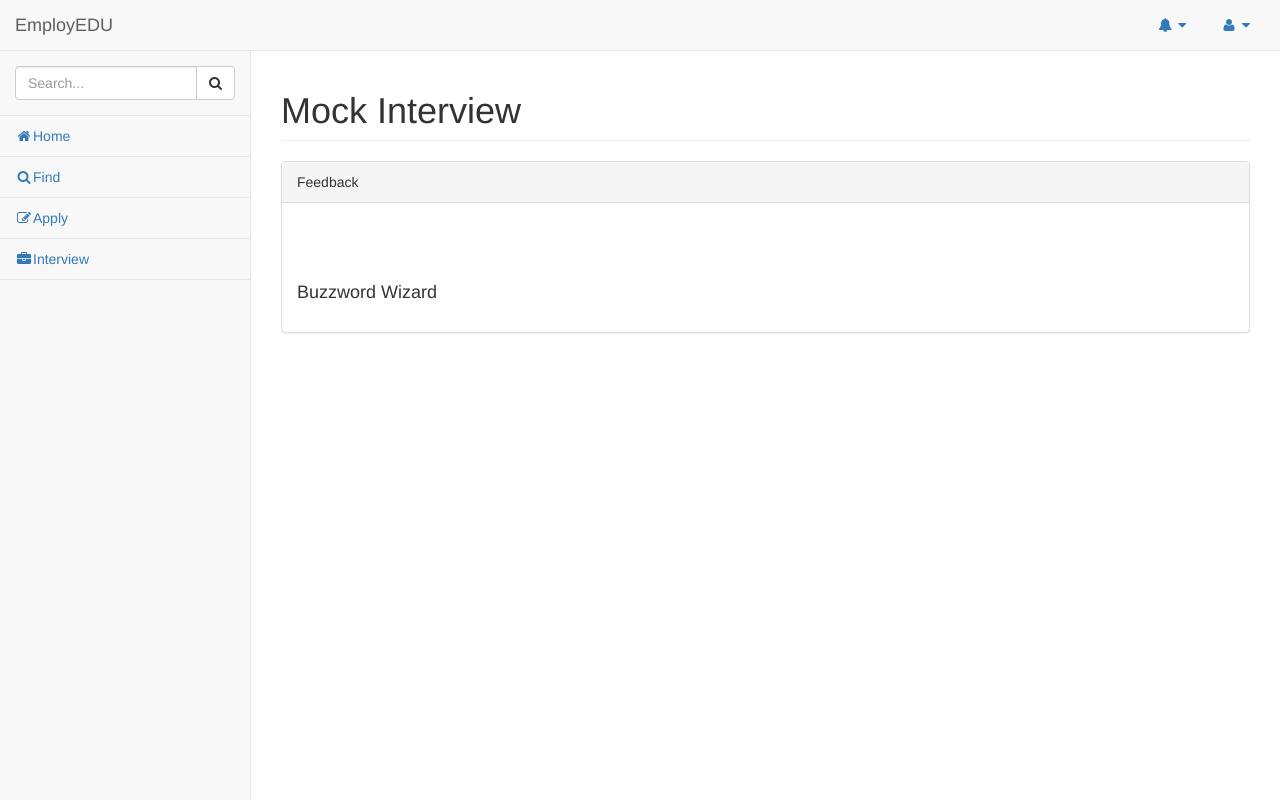
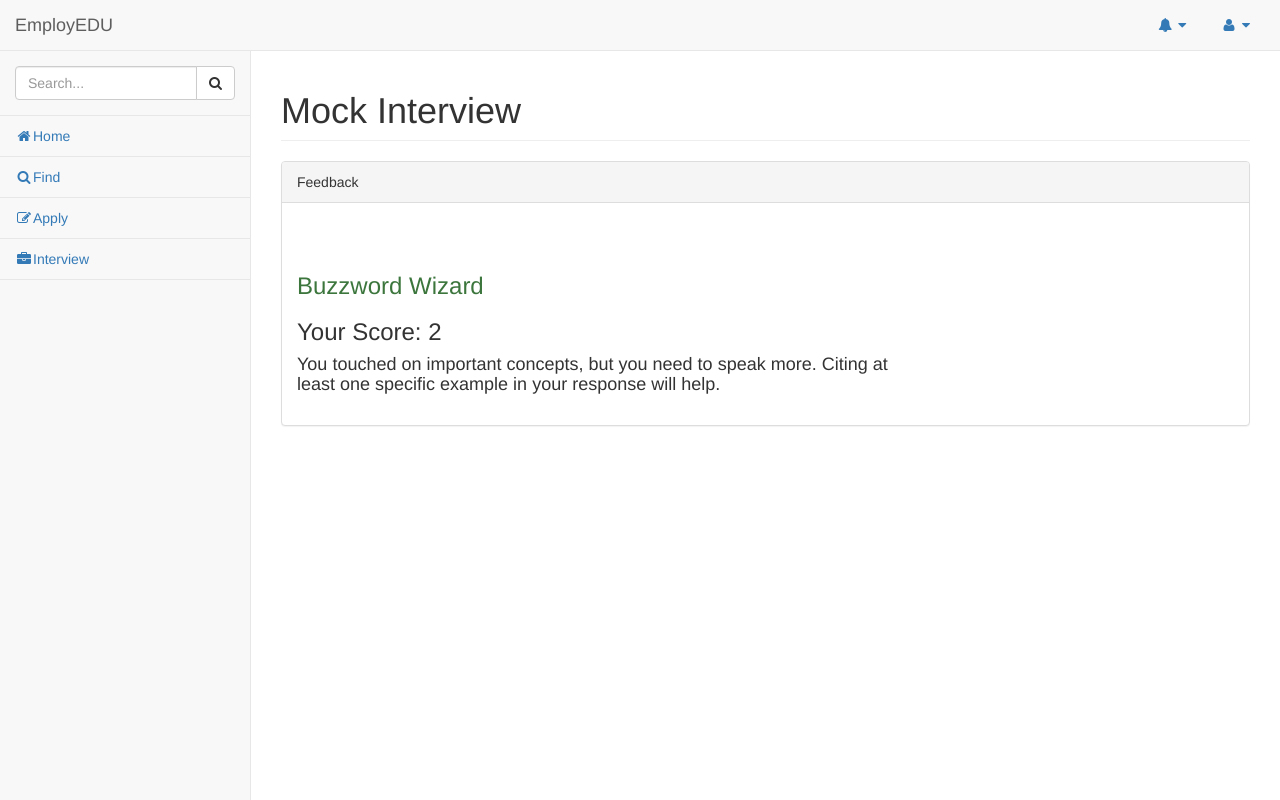
Before and after one commit to tara-raj/AsyncTalent, a PHP site: page /bootstrap/pages/questions_calc.php in a window 1280 px wide. Run offline with PHP 8.4, Linux system fonts and the light colour scheme; the visitor is signed in with stand-in values (Sample User, id 1); data that the repository does not hold is empty.

Commit message:
Feedback Layout
Hard-coded layout

```diff
--- a/pages/questions_calc.php
+++ b/pages/questions_calc.php
@@ -182,7 +182,7 @@
 
                                         <table>
                                         <td>
-                                        <h3 class="text-primary">
+                                        <h4 class="text-primary">
                             <?php
 $text = strtolower($_POST["response"]);
 
@@ -237,13 +237,18 @@ if(sizeof($keywords) > 1){
 }
 
 ?>
-                                        <h3></td>
+                                        <h4></td>
                                         <td>&nbsp &nbsp</td>
                                         <td>
 </table>
+<h3 class="text-success">Buzzword Wizard </h3>
+<h3> Your Score: 2 </h3>
+<h4> You touched on important concepts, but you need to speak more. Citing at least one specific example in your response will help. </h4>
 
-<br>
-<h4>Buzzword Wizard </h4>
+<!--<h4> Check out more tips: </h4>
+<li><a>Putting buzzwords in meaningful sentences</a></li>
+<li><a>Situation, Action, Response</a></li>
+<li><a>Specific examples</a></li>--!>
 
                         </div>
                         <!-- /.panel-body -->
```
